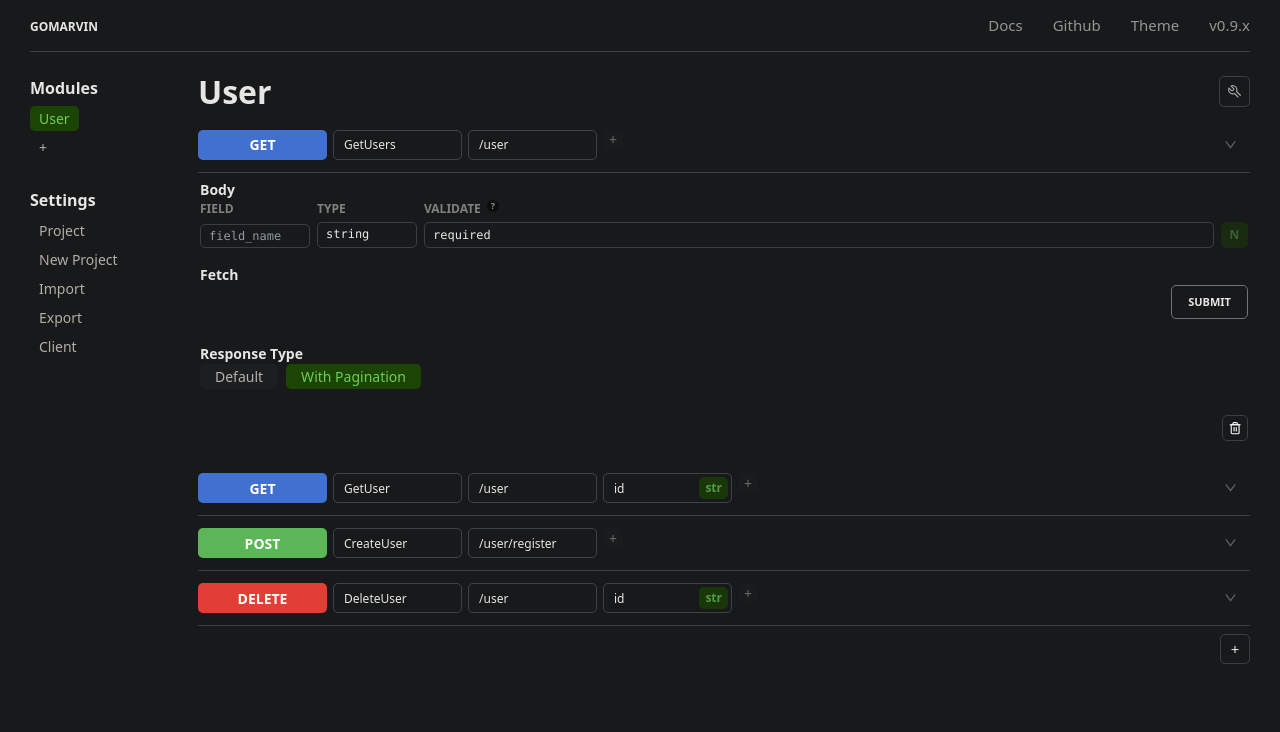
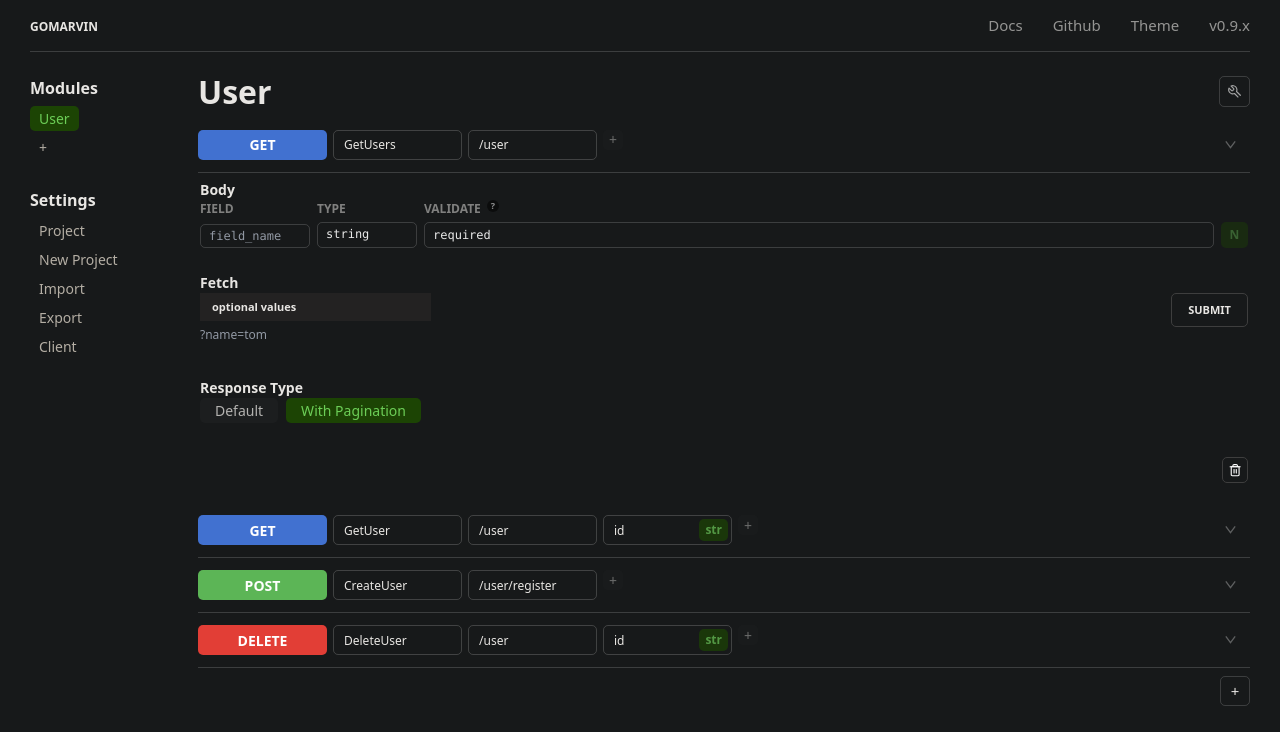
Before and after one commit to tompston/gomarvin-editor, a Vue app: page / in a window 1280 px wide. Both pictures are taken after a click on the button 1230 px from the left and 144 px from the top of the page. Shown: the top 732 px of the page. Built offline with nearby package versions, Linux system fonts and the light colour scheme.

Commit message:
working on the fech stuff

```diff
--- a/src/components/endpoint/Endpoint.vue
+++ b/src/components/endpoint/Endpoint.vue
@@ -34,13 +34,16 @@ const new_body_field: gomarvin.Body = reactive({ ...editor.init_body_fields });
 
 <template>
   <div class="endpoint">
+    <div class="grid grid-cols-1 overflow-auto">
       <div class="endpoint__info">
         <!-- Endpoint method -->
         <div class="">
           <button
             class="endpoint__method_selected flex-center disable-text-select"
             :class="'endpoint_method_' + endpoint.method"
-          @click="endpoint_method_dropdown_is_shown = !endpoint_method_dropdown_is_shown"
+            @click="
+              endpoint_method_dropdown_is_shown = !endpoint_method_dropdown_is_shown
+            "
           >
             {{ endpoint.method }}
           </button>
@@ -87,7 +90,10 @@ const new_body_field: gomarvin.Body = reactive({ ...editor.init_body_fields });
                 endpoint.controller_name,
               ) &&
                 !new_endpoint) ||
-            (editor.stringExistsInArray(existing_controllers, endpoint.controller_name) &&
+              (editor.stringExistsInArray(
+                existing_controllers,
+                endpoint.controller_name,
+              ) &&
                 new_endpoint)
             "
           />
@@ -134,6 +140,7 @@ const new_body_field: gomarvin.Body = reactive({ ...editor.init_body_fields });
           </div>
         </div>
       </div>
+    </div>
 
     <button
       v-if="!new_endpoint"
@@ -170,7 +177,7 @@ const new_body_field: gomarvin.Body = reactive({ ...editor.init_body_fields });
   <transition name="expand">
     <div class="p-[2px] mt-[4px] mb-[8px]" v-if="detailsAreShown">
       <!-- Single Body field -->
-      <div class="mb-[10px] grid gap-4">
+      <div class="mb-[10px] grid gap-6">
         <EndpointPanel header="Body">
           <div class="endpoint_body_grid fs-10 fw-700 opacity-50 mb-1">
             <div>FIELD</div>
--- a/src/components/endpoint/Fetch.vue
+++ b/src/components/endpoint/Fetch.vue
@@ -22,6 +22,7 @@ console.log(client);
 const is_fetching = ref(false);
 const is_error = ref(false);
 const endpoint_response = ref<any>();
+const error_message = ref('');
 
 async function handleSubmit() {
   let url = `${client.host_url}${client.api_prefix}${props.endpoint.url}`;
@@ -38,6 +39,10 @@ async function handleSubmit() {
       return acc;
     }, {}),
   );
+
+  if (appended_url.value === '') {
+    appended_url.value = ' ';
+  }
 
   is_fetching.value = true;
   is_error.value = false;
@@ -108,7 +113,7 @@ async function handleSubmit() {
                   </div>
                 </div>
               </div>
-              <!-- <div class="fetch_input_box">
+              <div class="fetch_input_box">
                 <label for="urlParam_appended_url" class="fetch_label">
                   optional values
                 </label>
@@ -124,7 +129,7 @@ async function handleSubmit() {
                     />
                   </div>
                 </div>
-              </div> -->
+              </div>
             </div>
             <div>
               <div class="flex gap-3">
@@ -134,7 +139,7 @@ async function handleSubmit() {
 
                 <button
                   type="submit"
-                  class="border-1-1 py-2 px-4 text-[11px] fw-700 border-rad-5"
+                  class="border-1-2 py-2 px-4 text-[11px] fw-700 border-rad-5"
                 >
                   SUBMIT
                 </button>
@@ -143,20 +148,21 @@ async function handleSubmit() {
           </div>
         </div>
 
-        <!-- <div class="flex">
+        <div class="flex gap-2">
           <div v-for="(bodyParam, index) in bodyParams" :key="index">
-            <label :for="bodyParam.field" class="fetch_label"
-              >body {{ bodyParam.field }}</label
-            >
-            <input
-              class="bg-transparent border-1-1 p-2"
-              :id="bodyParam.field"
-              :type="bodyParam.type"
-              v-model="bodyParamsValues[index]"
-              :required="bodyParam.validate === 'required'"
-            />
+            <div class="flex flex-col">
+              <label :for="bodyParam.field" class="fetch_label">{{
+                bodyParam.field
+              }}</label>
+              <input
+                class="bg-transparent border-1-2---"
+                :id="bodyParam.field"
+                v-model="bodyParamsValues[index]"
+                :required="bodyParam.validate === 'required'"
+              />
+            </div>
           </div>
-        </div> -->
+        </div>
       </div>
     </form>
 
```
Also changed, not shown: src/assets/css/main.css (line endings or trailing spaces). Lines whose indentation alone changed are shown as unchanged.
